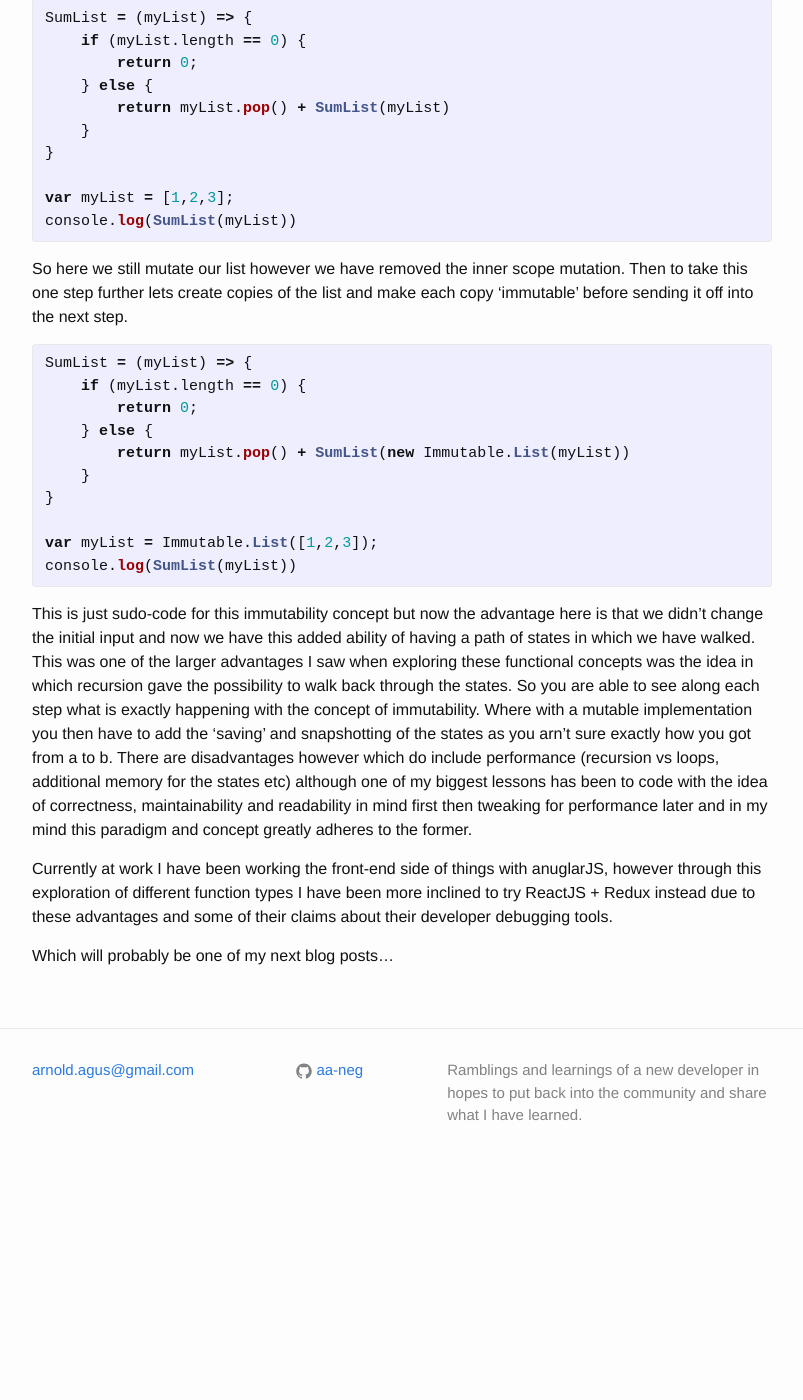
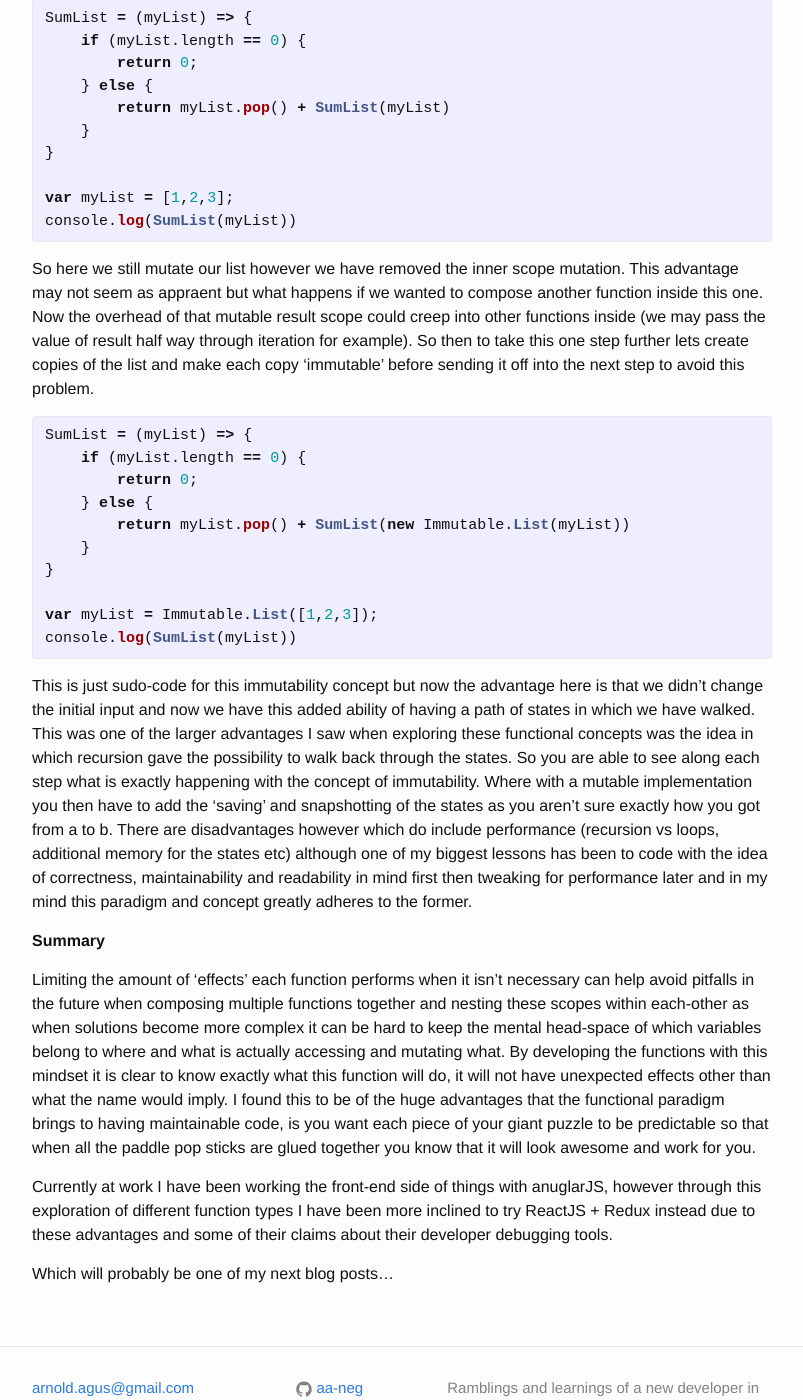
Before and after one commit to aa-neg/blogsite, a Jekyll site: the page built from _posts/2016-05-31-Initial-musings-in-functional-programming.markdown, in a window 1280 px wide and 1400 px high, scrolled down 1326 px. Shown: the whole window, without its empty margins (238-1041 px from the left). Built offline with Jekyll 4.4.1, drawn with Linux system fonts in a browser that asks for light colours; comment, search, counter and statistics services are not loaded; before the commit the page ends 2513 px from its top, so only the background shows below that.

Commit message:
Added an additional paragraph

```diff
--- a/_posts/2016-05-31-Initial-musings-in-functional-programming.markdown
+++ b/_posts/2016-05-31-Initial-musings-in-functional-programming.markdown
@@ -65,7 +65,7 @@ console.log(SumList(myList))
 
 {% endhighlight %}
 
-So here we still mutate our list however we have removed the inner scope mutation. Then to take this one step further lets create copies of the list and make each copy 'immutable' before sending it off into the next step.
+So here we still mutate our list however we have removed the inner scope mutation. This advantage may not seem as appraent but what happens if we wanted to compose another function inside this one. Now the overhead of that mutable result scope could creep into other functions inside (we may pass the value of result half way through iteration for example). So then to take this one step further lets create copies of the list and make each copy 'immutable' before sending it off into the next step to avoid this problem.
 
 {% highlight javascript %}
 
@@ -82,7 +82,11 @@ console.log(SumList(myList))
 
 {% endhighlight %}
 
-This is just sudo-code for this immutability concept but now the advantage here is that we didn't change the initial input and now we have this added ability of having a path of states in which we have walked. This was one of the larger advantages I saw when exploring these functional concepts was the idea in which recursion gave the possibility to walk back through the states. So you are able to see along each step what is exactly happening with the concept of immutability. Where with a mutable implementation you then have to add the 'saving' and snapshotting of the states as you arn't sure exactly how you got from a to b. There are disadvantages however which do include performance (recursion vs loops, additional memory for the states etc) although one of my biggest lessons has been to code with the idea of correctness, maintainability and readability in mind first then tweaking for performance later and in my mind this paradigm and concept greatly adheres to the former.
+This is just sudo-code for this immutability concept but now the advantage here is that we didn't change the initial input and now we have this added ability of having a path of states in which we have walked. This was one of the larger advantages I saw when exploring these functional concepts was the idea in which recursion gave the possibility to walk back through the states. So you are able to see along each step what is exactly happening with the concept of immutability. Where with a mutable implementation you then have to add the 'saving' and snapshotting of the states as you aren't sure exactly how you got from a to b. There are disadvantages however which do include performance (recursion vs loops, additional memory for the states etc) although one of my biggest lessons has been to code with the idea of correctness, maintainability and readability in mind first then tweaking for performance later and in my mind this paradigm and concept greatly adheres to the former.
+
+<strong>Summary</strong>
+
+Limiting the amount of 'effects' each function performs when it isn't necessary can help avoid pitfalls in the future when composing multiple functions together and nesting these scopes within each-other as when solutions become more complex it can be hard to keep the mental head-space of which variables belong to where and what is actually accessing and mutating what. By developing the functions with this mindset it is clear to know exactly what this function will do, it will not have unexpected effects other than what the name would imply. I found this to be of the huge advantages that the functional paradigm brings to having maintainable code, is you want each piece of your giant puzzle to be predictable so that when all the paddle pop sticks are glued together you know that it will look awesome and work for you.
 
 Currently at work I have been working the front-end side of things with anuglarJS, however through this exploration of different function types I have been more inclined to try ReactJS + Redux instead due to these advantages and some of their claims about their developer debugging tools.
 
```
